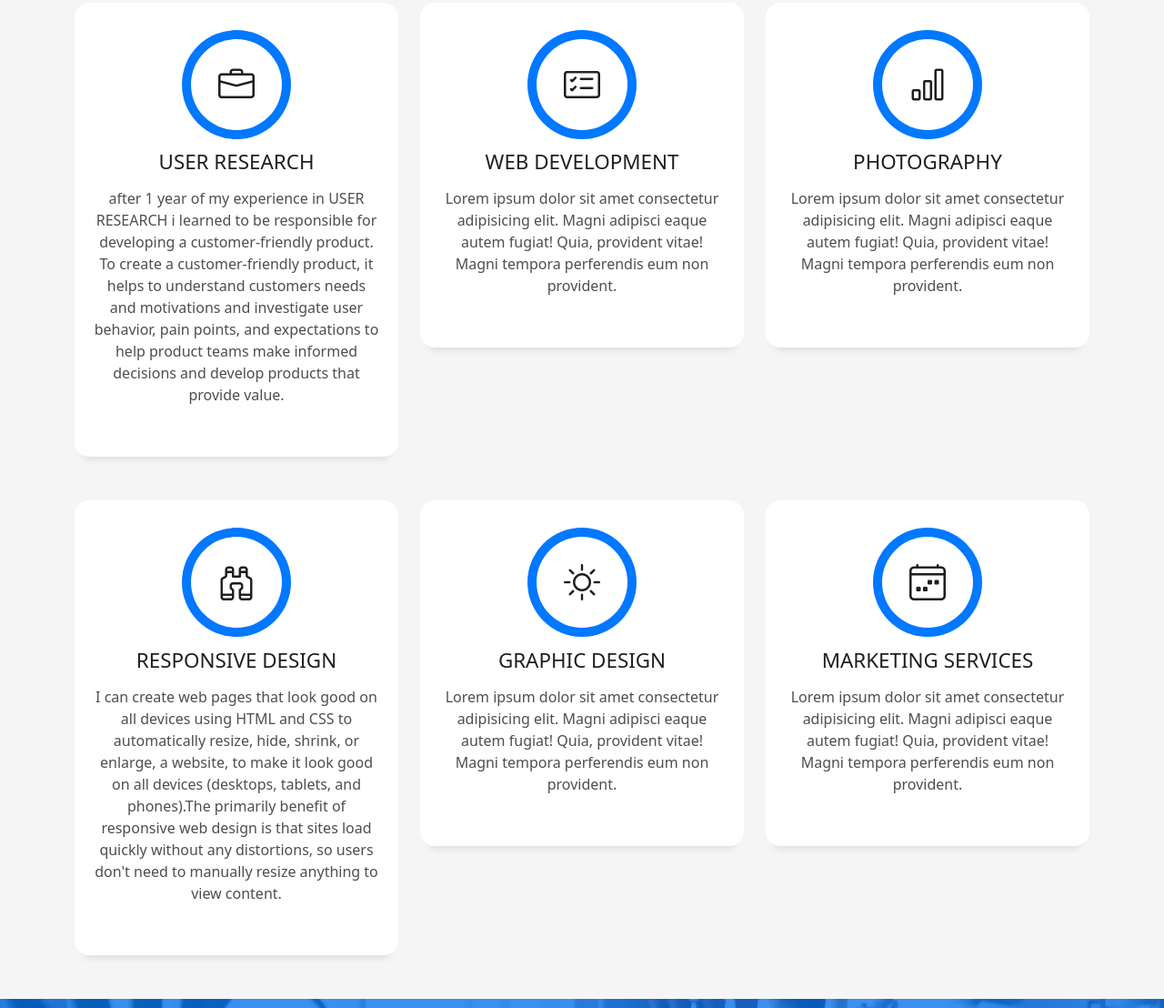
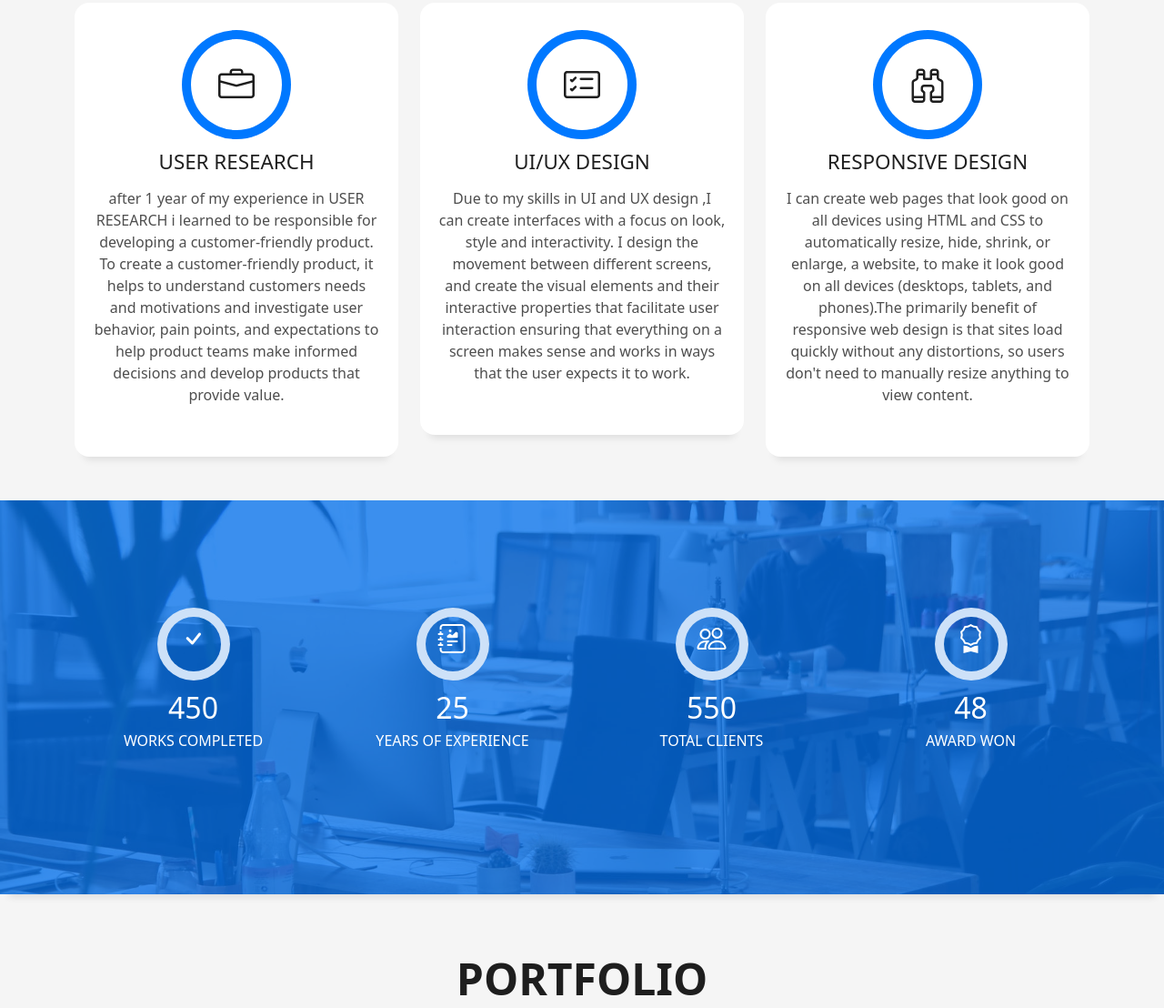
Before and after one commit to Ibenammou/My-UX-Design-Portfolio, a plain HTML site: page DevFolio/index.html in a window 1280 px wide. Shown: the part 2183-3291 px from the top of the page at 91% size. Drawn offline with Linux system fonts and the light colour scheme.

Commit message:
MORE CGANGES

```diff
--- a/DevFolio/index.html
+++ b/DevFolio/index.html
@@ -201,26 +201,13 @@ sss                  <div class="skill-mf">
                 <span class="ico-circle"><i class="bi bi-card-checklist"></i></span>
               </div>
               <div class="service-content">
-                <h2 class="s-title">Web Development</h2>
+                <h2 class="s-title">UI/UX Design</h2>
                 <p class="s-description text-center">
-                  Lorem ipsum dolor sit amet consectetur adipisicing elit. Magni adipisci eaque autem fugiat! Quia,
-                  provident vitae! Magni
-                  tempora perferendis eum non provident.
-                </p>
-              </div>
-            </div>
-          </div>
-          <div class="col-md-4">
-            <div class="service-box">
-              <div class="service-ico">
-                <span class="ico-circle"><i class="bi bi-bar-chart"></i></span>
-              </div>
-              <div class="service-content">
-                <h2 class="s-title">Photography</h2>
-                <p class="s-description text-center">
-                  Lorem ipsum dolor sit amet consectetur adipisicing elit. Magni adipisci eaque autem fugiat! Quia,
-                  provident vitae! Magni
-                  tempora perferendis eum non provident.
+                 Due to my skills in UI and UX design ,I can create interfaces with a focus on look, style and interactivity.
+                 I design the movement between different screens, and create the visual elements and their interactive properties
+                 that facilitate user interaction ensuring that everything on a screen makes sense and works in ways that the user
+                  expects it to work.
+
                 </p>
               </div>
             </div>
@@ -242,38 +229,6 @@ sss                  <div class="skill-mf">
               </div>
             </div>
           </div>
-          <div class="col-md-4">
-            <div class="service-box">
-              <div class="service-ico">
-                <span class="ico-circle"><i class="bi bi-brightness-high"></i></span>
-              </div>
-              <div class="service-content">
-                <h2 class="s-title">Graphic Design</h2>
-                <p class="s-description text-center">
-                  Lorem ipsum dolor sit amet consectetur adipisicing elit. Magni adipisci eaque autem fugiat! Quia,
-                  provident vitae! Magni
-                  tempora perferendis eum non provident.
-                </p>
-              </div>
-            </div>
-          </div>
-          <div class="col-md-4">
-            <div class="service-box">
-              <div class="service-ico">
-                <span class="ico-circle"><i class="bi bi-calendar4-week"></i></span>
-              </div>
-              <div class="service-content">
-                <h2 class="s-title">Marketing Services</h2>
-                <p class="s-description text-center">
-                  Lorem ipsum dolor sit amet consectetur adipisicing elit. Magni adipisci eaque autem fugiat! Quia,
-                  provident vitae! Magni
-                  tempora perferendis eum non provident.
-                </p>
-              </div>
-            </div>
-          </div>
-        </div>
-      </div>
     </section><!-- End Services Section -->
 
     <!-- ======= Counter Section ======= -->
```
